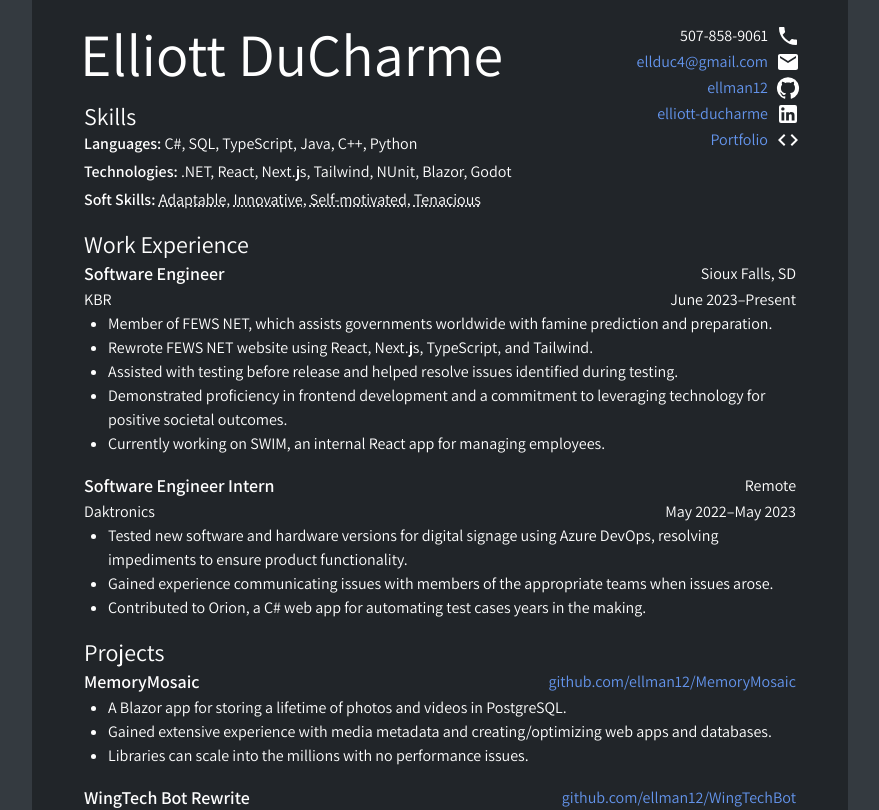
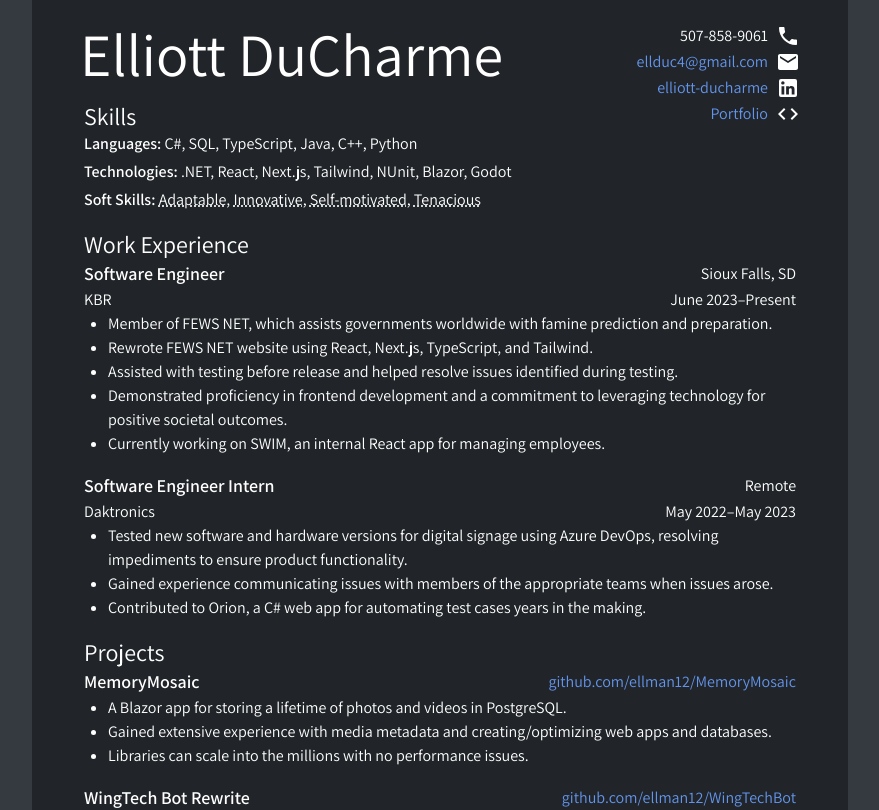
Before and after one commit to ellman12/Resume, a React (Vite) app: page / in a window 1280 px wide. Shown: the top 810 px of the page, without its empty margins (200-1079 px from the left). Built offline with nearby package versions, Linux system fonts and the light colour scheme.

Commit message:
Replace GitHub link with Portfolio link

```diff
--- a/src/components/Sections/TopSection.tsx
+++ b/src/components/Sections/TopSection.tsx
@@ -2,7 +2,6 @@ import Title from "../Title";
 import LinkWithIcon from "../LinkWithIcon.tsx";
 import CodeIcon from "@mui/icons-material/Code";
 import EmailIcon from "@mui/icons-material/Email";
-import GitHubIcon from "@mui/icons-material/GitHub";
 import LinkedInIcon from "@mui/icons-material/LinkedIn";
 import LocalPhoneIcon from '@mui/icons-material/LocalPhone';
 
@@ -20,9 +19,8 @@ export default function TopSection() {
                 </div>
 
                 <LinkWithIcon href="mailto:ellduc4@gmail.com" icon={<EmailIcon/>}>ellduc4@gmail.com</LinkWithIcon>
-                <LinkWithIcon href="http://github.com/ellman12" icon={<GitHubIcon/>}>ellman12</LinkWithIcon>
                 <LinkWithIcon href="http://linkedin.com/in/elliott-ducharme" icon={<LinkedInIcon/>}>elliott-ducharme</LinkWithIcon>
-                <LinkWithIcon href="https://ellman12.github.io/Portfolio/" icon={<CodeIcon/>}>Portfolio</LinkWithIcon>
+				<LinkWithIcon href="https://ellman12.github.io/Portfolio/" icon={<CodeIcon/>}>Portfolio</LinkWithIcon>
             </div>
         </div>
     );
```
